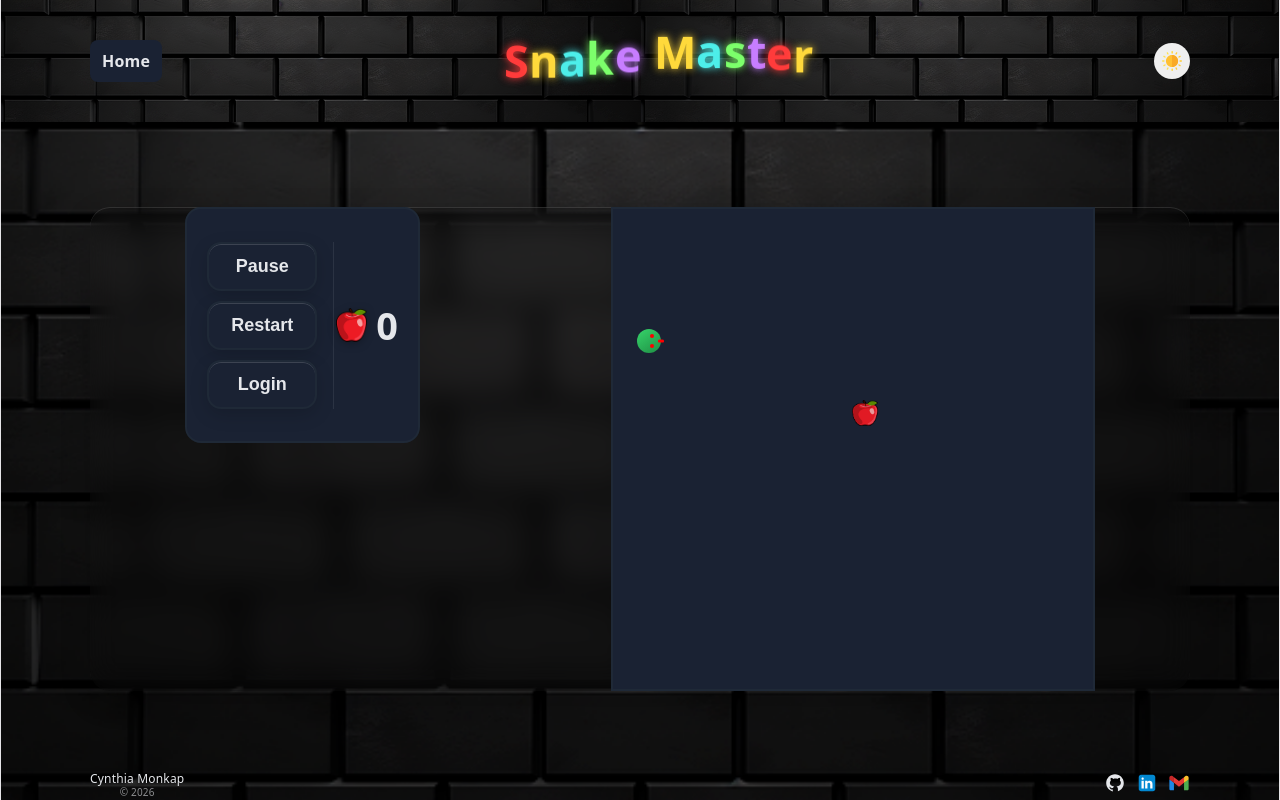
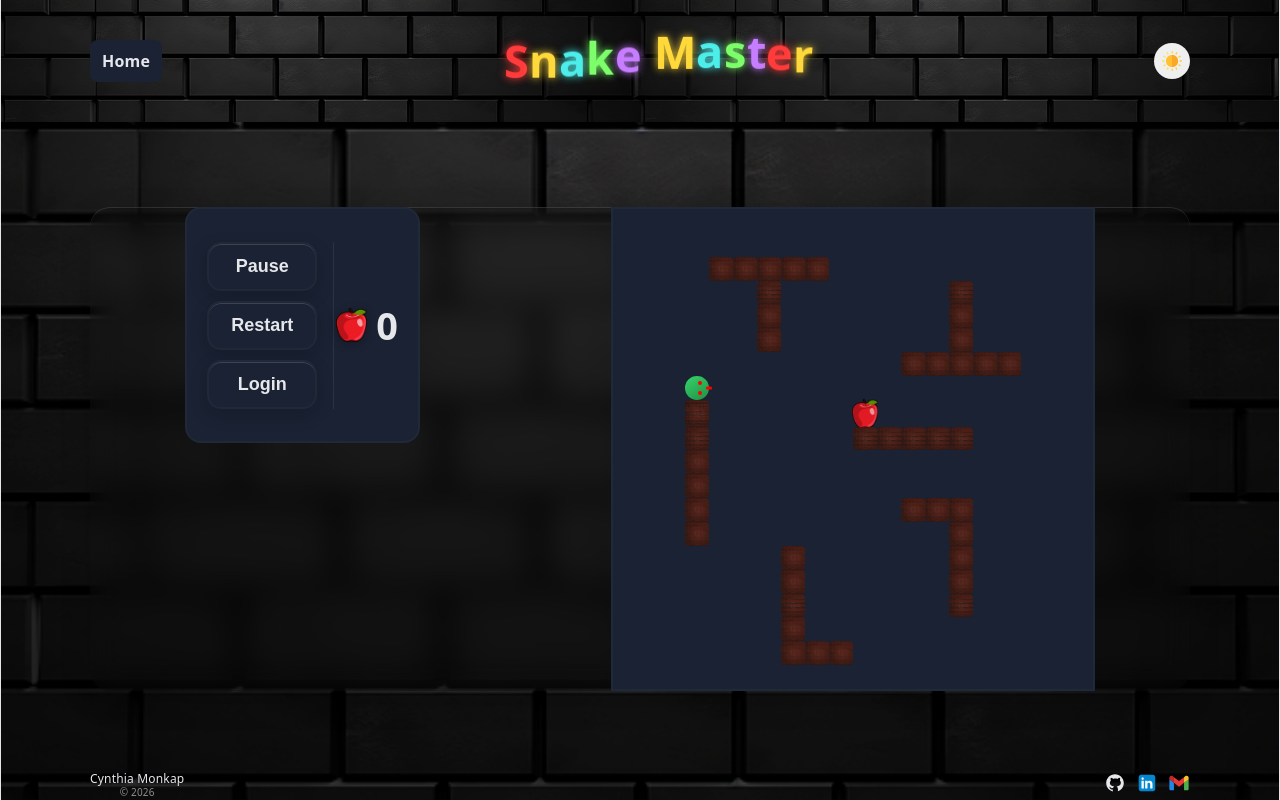
Before and after one commit to Cynthilizy/mini-games, a React (Vite) app: page /play-snake in a window 1280 px wide. Both pictures are taken after a click on the button "Play". Built offline with nearby package versions, Linux system fonts and the light colour scheme.

Commit message:
upgrade snake game difficulty with bricks

```diff
--- a/package.json
+++ b/package.json
@@ -11,7 +11,6 @@
   },
   "dependencies": {
     "canvas-confetti": "^1.9.4",
-    "clsx": "^2.1.1",
     "country-emoji": "^2.0.1",
     "react": "^19.2.6",
     "react-dom": "^19.2.6",
--- a/src/snake-master/PlaySnake.css
+++ b/src/snake-master/PlaySnake.css
@@ -104,6 +104,14 @@
   height: 60vh;
 }
 
+.wall {
+  width: 100%;
+  height: 100%;
+  object-fit: cover;
+  z-index: 1;
+  border-radius: 4px;
+}
+
 .snake-segment {
   width: 100%;
   height: 100%;
@@ -155,8 +163,9 @@
 }
 
 .apple {
-  width: 24px;
-  height: 24px;
+  width: 100%;
+  height: 100%;
+  object-fit: contain;
 }
 
 .apple-running {
--- a/src/snake-master/PlaySnake.jsx
+++ b/src/snake-master/PlaySnake.jsx
@@ -1,10 +1,9 @@
-import { useState, useEffect, useRef } from "react";
-import clsx from "clsx";
+import { useState, useEffect, useRef, useMemo, useCallback } from "react";
 import "./PlaySnake.css";
 
 function PlaySnake({ theme, showSnake, setShowSnake }) {
   const [showStats, setShowStats] = useState(false);
-  const [snake, setSnake] = useState([[5, 5]]);
+  const [snake, setSnake] = useState([[7, 7]]);
   const [direction, setDirection] = useState("RIGHT");
   const [apple, setApple] = useState([10, 8]);
   const [userScore, setUserScore] = useState(0);
@@ -19,14 +18,94 @@ function PlaySnake({ theme, showSnake, setShowSnake }) {
   const directionRef = useRef("RIGHT");
   const nextDirectionRef = useRef("RIGHT");
   const appleRef = useRef([10, 8]);
-  const snakeRef = useRef([[5, 5]]);
+  const snakeRef = useRef([[7, 7]]);
 
   const GRID_SIZE = 20;
+
+  const shiftUp = (shape, amount = 1) => shape.map(([x, y]) => [x, y - amount]);
+
+  const shiftDown = (shape, amount = 1) =>
+    shape.map(([x, y]) => [x, y + amount]);
+
+  const shiftLeft = (shape, amount = 1) =>
+    shape.map(([x, y]) => [x - amount, y]);
+
+  const shiftRight = (shape, amount = 1) =>
+    shape.map(([x, y]) => [x + amount, y]);
+
+  const TShape = (x, y) => [
+    [x - 2, y],
+    [x - 1, y],
+    [x, y],
+    [x + 1, y],
+    [x + 2, y],
+
+    [x, y + 1],
+    [x, y + 2],
+    [x, y + 3],
+  ];
+  const TUpsideDown = (x, y) => [
+    [x - 2, y],
+    [x - 1, y],
+    [x, y],
+    [x + 1, y],
+    [x + 2, y],
+
+    [x, y - 1],
+    [x, y - 2],
+    [x, y - 3],
+  ];
+
+  const LShape = (x, y) => [
+    [x, y],
+    [x, y + 1],
+    [x, y + 2],
+    [x, y + 3],
+    [x, y + 4],
+
+    [x + 1, y + 4],
+    [x + 2, y + 4],
+  ];
+
+  const LUpsideDown = (x, y) => [
+    [x, y],
+    [x, y - 1],
+    [x, y - 2],
+    [x, y - 3],
+    [x, y - 4],
+
+    [x - 1, y - 4],
+    [x - 2, y - 4],
+  ];
+
+  const VerticalLeft = (x, y, len = 6) =>
+    Array.from({ length: len }, (_, i) => [x - 2, y + i]);
+
+  const HorizontalLine = (x, y, len = 5) =>
+    Array.from({ length: len }, (_, i) => [x + i, y]);
+
+  const createWalls = () => [
+    ...shiftUp(TShape(6, 4), 2),
+    ...TUpsideDown(14, 6),
+
+    ...LShape(7, 14),
+    ...LUpsideDown(14, 16),
+
+    ...VerticalLeft(5, 8, 6),
+    ...shiftUp(HorizontalLine(10, 10, 5), 1),
+  ];
+
+  const inBounds = ([x, y]) =>
+    x > 0 && y > 0 && x < GRID_SIZE - 1 && y < GRID_SIZE - 1;
+
+  const walls = useMemo(() => createWalls().filter(inBounds), []);
+
+  const isWall = (x, y) => walls.some(([wx, wy]) => wx === x && wy === y);
 
   const resetGame = () => {
     setRunning(false); // STOP LOOP FIRST
 
-    const INITIAL_SNAKE = [[5, 5]];
+    const INITIAL_SNAKE = [[7, 7]];
     const INITIAL_DIR = "RIGHT";
     const INITIAL_APPLE = [10, 8];
 
@@ -41,6 +120,7 @@ function PlaySnake({ theme, showSnake, setShowSnake }) {
     setUserScore(0);
     setIsPaused(false);
     setSnakeFlash(false);
+    setSpeed(500);
 
     setTimeout(() => {
       setRunning(true);
@@ -56,7 +136,8 @@ function PlaySnake({ theme, showSnake, setShowSnake }) {
         Math.floor(Math.random() * GRID_SIZE),
       ];
     } while (
-      snake.some((seg) => seg[0] === newApple[0] && seg[1] === newApple[1])
+      snake.some((seg) => seg[0] === newApple[0] && seg[1] === newApple[1]) ||
+      walls.some((w) => w[0] === newApple[0] && w[1] === newApple[1])
     );
 
     return newApple;
@@ -93,6 +174,18 @@ function PlaySnake({ theme, showSnake, setShowSnake }) {
     if (newY < 0) newY = GRID_SIZE - 1;
 
     const newHead = [newX, newY];
+
+    if (isWall(newX, newY)) {
+      setRunning(false);
+      setSnakeFlash(true);
+      setSnakeShake(true);
+
+      setTimeout(() => {
+        setSnakeShake(false);
+      }, 300);
+
+      return;
+    }
 
     const [appleX, appleY] = appleRef.current;
     const ateApple = newX === appleX && newY === appleY;
@@ -137,8 +230,16 @@ function PlaySnake({ theme, showSnake, setShowSnake }) {
     appleRef.current = apple;
   }, [apple]);
 
-  useEffect(() => {
-    const handleKey = (e) => {
+  const handleKey = useCallback(
+    (e) => {
+      if (snakeFlash) return;
+
+      if (e.code === "Space") {
+        e.preventDefault();
+        setIsPaused((p) => !p);
+        return;
+      }
+
       const keyMap = {
         ArrowUp: "UP",
         ArrowDown: "DOWN",
@@ -157,12 +258,16 @@ function PlaySnake({ theme, showSnake, setShowSnake }) {
       };
 
       if (directionRef.current === opposite[newDir]) return;
+
       handleDirection(newDir);
-    };
+    },
+    [snakeFlash],
+  );
 
-    window.addEventListener("keydown", handleKey);
+  useEffect(() => {
+    window.addEventListener("keydown", handleKey, { passive: false });
     return () => window.removeEventListener("keydown", handleKey);
-  }, []);
+  }, [handleKey]);
 
   useEffect(() => {
     if (!running || isPaused || snakeFlash) return;
@@ -310,6 +415,17 @@ function PlaySnake({ theme, showSnake, setShowSnake }) {
               })}
               {isPaused && <h3 className="snake-paused">Paused</h3>}
               {snakeFlash && <h3 className="snake-gameover">Game Over</h3>}
+              {walls.map(([x, y], i) => (
+                <img
+                  key={`wall-${i}`}
+                  src="/wall.jpg"
+                  className="wall"
+                  style={{
+                    gridColumn: x + 1,
+                    gridRow: y + 1,
+                  }}
+                />
+              ))}
               <img
                 src="/apple.png"
                 alt="apple"
```
Also changed, not shown: public/snakeHead.png (added), 1 other file (tests, documents, lock files or other folders).
